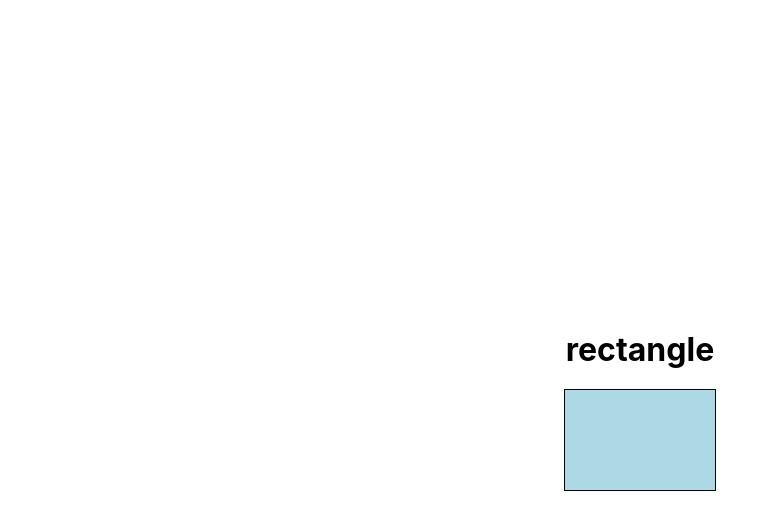
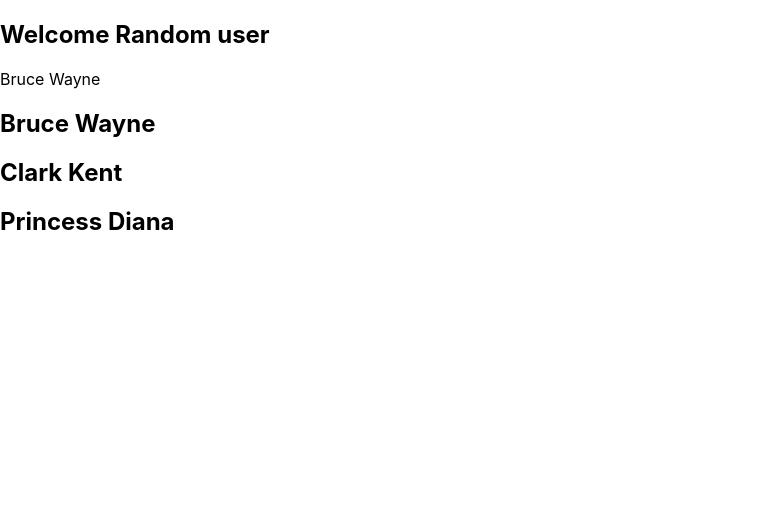
Before and after one commit to Noah-Telfer/ROWT, a React (Create React App) app: page / in a window 1280 px wide. Shown: the top 530 px of the page, without its empty margins (0-778 px from the left). Built offline with nearby package versions, Linux system fonts and the light colour scheme.

Commit message:
Started Learning Typescript!

```diff
--- a/src/App.tsx
+++ b/src/App.tsx
@@ -2,12 +2,44 @@ import React from 'react';
 import logo from './logo.svg';
 import './App.css';
 import Rectangle from './components/Rectangle/Rectangle';
+import {Greet} from './components/Test/Greet';
+import {Person} from './components/Test/Person';
+import {PersonList} from  './components/Test/Persons';
+
+
 
 const  App: React.FC  = () =>{
+  const personName = {
+    first: 'Bruce',
+    last: 'Wayne',
+  }
+
+  const nameList = [
+    {
+      first: 'Bruce',
+      last: 'Wayne'
+    },
+    {
+      first: 'Clark',
+      last: 'Kent'
+    },
+    {
+      first: 'Princess',
+      last: 'Diana'
+    }
+  ]
+
+
+
+
   return (
-    <div>
-      <Rectangle />
-    </div>
+
+  <div>
+
+      <Greet name = 'Busy Man' messageCount={20} isLoggedIn={false}/>
+      <Person name = {personName}/>
+      <PersonList nameList = {nameList}/>
+  </div>
   );
 }
 
--- /dev/null
+++ b/src/components/Test/Greet.tsx
@@ -0,0 +1,21 @@
+type GreetProps = {
+    name: string;
+    messageCount: number;
+    isLoggedIn: boolean;
+}
+
+
+
+export const Greet = (props: GreetProps) => {
+
+    return (
+        <div>
+            <h2>{
+                    props.isLoggedIn ? 'Welcome ${props.name}! You have ${props.messageCount} unfinished Jira Tasks'
+                    : 'Welcome Random user'
+                }
+
+            </h2>
+        </div>
+    )
+}
--- /dev/null
+++ b/src/components/Test/Person.tsx
@@ -0,0 +1,12 @@
+type PersonProps ={
+    name: {
+        first: string
+        last: string
+    }
+}
+
+
+
+export const Person = (props: PersonProps) => {
+    return <div>{props.name.first} {props.name.last}</div>
+}
--- /dev/null
+++ b/src/components/Test/Persons.tsx
@@ -0,0 +1,21 @@
+type PersonsProps = {
+    nameList: {
+        first: string
+        last: string
+    }[]
+}
+
+
+export const PersonList = (props: PersonsProps) => {
+    return (
+        <div>
+            {props.nameList.map(name => {
+                return (
+                    <h2 key = {name.first}>
+                        {name.first} {name.last}
+                    </h2>
+                )
+            })}
+        </div>
+    )
+}
```
